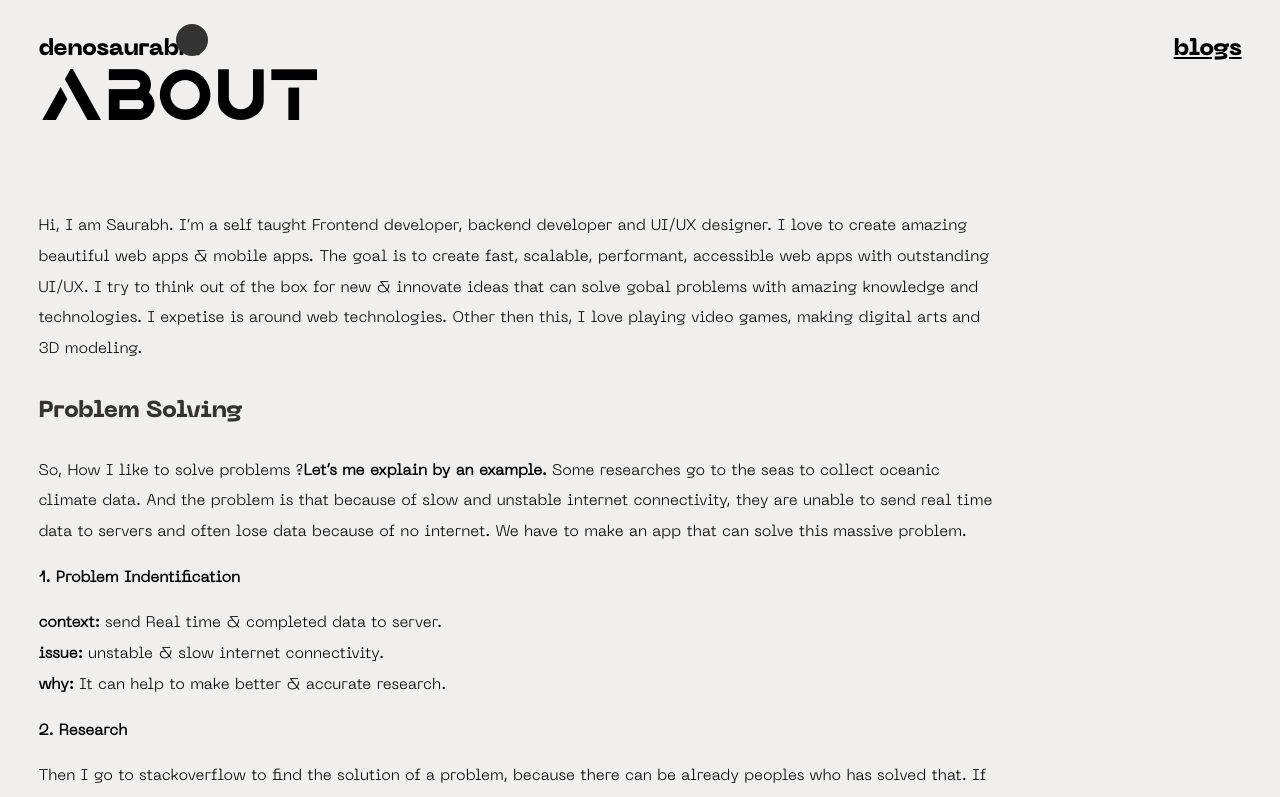
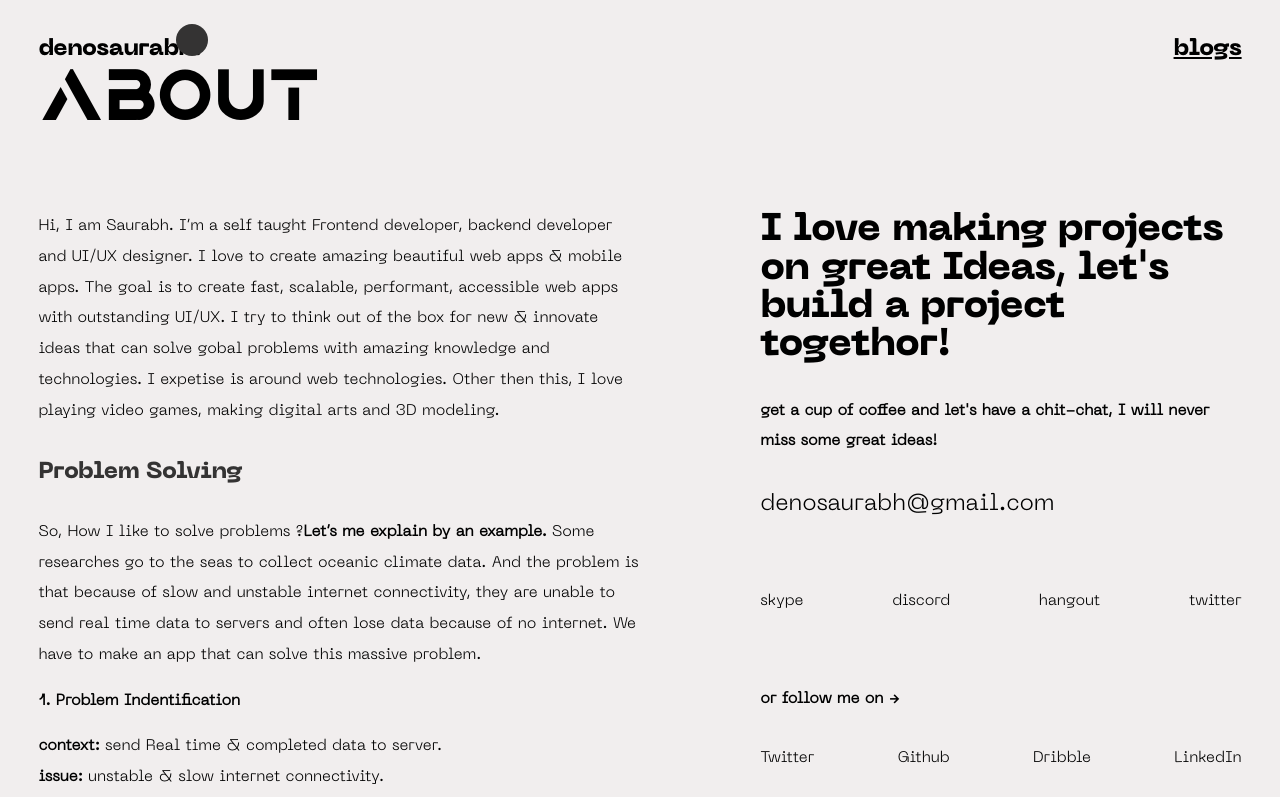
Before and after one commit to DenoSaurabh/portfolio-2020, a Next.js app: page /about in a window 1280 px wide. Shown: the top 797 px of the page. Built offline with nearby package versions, Linux system fonts and the light colour scheme.

Commit message:
Updated S About Page!

```diff
--- a/pages/about.js
+++ b/pages/about.js
@@ -1,12 +1,22 @@
 import Link from 'next/link';
 import Head from 'next/head';
 
-import { AboutPageS, AboutContent, SmallBoldText } from '../styles/pages/about';
+import {
+  AboutPageS,
+  AboutContent,
+  LeftContent,
+  RightContent,
+  SmallBoldText,
+  ChatsBox,
+  SocialBox,
+} from '../styles/pages/about';
 
 import {
   AquireSecondaryHeading,
   NeueUBoldMediumSmallText,
   NeueLightMiniText,
+  NeueLightSmallText,
+  NeueSecondaryHeading,
 } from '../styles/typography';
 
 import CustomCursor from '../components/cursor/CustomCursor';
@@ -40,26 +50,40 @@ const BlogsPage = () => (
       initial={{ opacity: 0 }}
       animate={{ opacity: 1 }}
       exit={{ opacity: 0 }}
-      transition={{ duration: 0.5 }}
+      transition={{ duration: 0.5, delay: 0.7 }}
     >
+      <LeftContent>
         <NeueLightMiniText style={{ marginBottom: '30px' }}>
           Hi, I am Saurabh. I’m a self taught Frontend developer, backend
           developer and UI/UX designer. I love to create amazing beautiful web
           apps & mobile apps. The goal is to create fast, scalable, performant,
           accessible web apps with outstanding UI/UX. I try to think out of the
-        box for new & innovate ideas that can solve gobal problems with amazing
-        knowledge and technologies. I expetise is around web technologies. Other
-        then this, I love playing video games, making digital arts and 3D
-        modeling.
+          box for new & innovate ideas that can solve gobal problems with
+          amazing knowledge and technologies. I expetise is around web
+          technologies. Other then this, I love playing video games, making
+          digital arts and 3D modeling.
         </NeueLightMiniText>
-      <NeueUBoldMediumSmallText>Problem Solving</NeueUBoldMediumSmallText>
-      <NeueLightMiniText style={{ margin: '30px 0' }}>
+        <NeueUBoldMediumSmallText
+          initial={{ opacity: 0 }}
+          animate={{ opacity: 1 }}
+          exit={{ opacity: 0 }}
+          transition={{ duration: 0.5, delay: 1.5 }}
+        >
+          Problem Solving
+        </NeueUBoldMediumSmallText>
+        <NeueLightMiniText
+          initial={{ opacity: 0 }}
+          animate={{ opacity: 1 }}
+          exit={{ opacity: 0 }}
+          transition={{ duration: 0.5, delay: 1.5 }}
+          style={{ margin: '30px 0' }}
+        >
           So, How I like to solve problems ?
           <b>Let’s me explain by an example. </b> Some researches go to the seas
-        to collect oceanic climate data. And the problem is that because of slow
-        and unstable internet connectivity, they are unable to send real time
-        data to servers and often lose data because of no internet. We have to
-        make an app that can solve this massive problem.
+          to collect oceanic climate data. And the problem is that because of
+          slow and unstable internet connectivity, they are unable to send real
+          time data to servers and often lose data because of no internet. We
+          have to make an app that can solve this massive problem.
           <SmallBoldText>1. Problem Indentification </SmallBoldText>
           <b>context:</b> send Real time & completed data to server.
           <br />
@@ -70,8 +94,8 @@ const BlogsPage = () => (
           Then I go to stackoverflow to find the solution of a problem, because
           there can be already peoples who has solved that. If not, this is more
           exciting. (let’s think this is not in StackOverFlow) I reasrch more in
-        this & discuss with my other peeps about this problem. After research I
-        found out that this is a offline database & sync problem. Then my
+          this & discuss with my other peeps about this problem. After research
+          I found out that this is a offline database & sync problem. Then my
           knowledge comes, I realised that MongoDB Realm and Firebase can solve
           these problems. I research more in these pros and cons and which can
           make better project. (Secret: most of my solutions comes at while I am
@@ -85,12 +109,64 @@ const BlogsPage = () => (
           to show the working prototype and be confident and it’works. It’s time
           to rest.
           <SmallBoldText>5. Improve </SmallBoldText>
-        Now, the problem has been solved with code, I improve my code structure
-        as well as for performance with other goddies.
+          Now, the problem has been solved with code, I improve my code
+          structure as well as for performance with other goddies.
           <br />
           <br />
           PROBLEM SOLVED!
         </NeueLightMiniText>
+      </LeftContent>
+      &nbsp;
+      <RightContent>
+        <NeueSecondaryHeading>
+          I love making projects on great Ideas, let's build a project togethor!
+        </NeueSecondaryHeading>
+        <br />
+        <b>
+          <NeueLightMiniText>
+            get a cup of coffee and let's have a chit-chat, I will never miss
+            some great ideas!
+          </NeueLightMiniText>
+        </b>
+        <br />
+        <NeueLightSmallText>denosaurabh@gmail.com</NeueLightSmallText>
+
+        <ChatsBox>
+          <NeueLightMiniText>skype</NeueLightMiniText>
+          <NeueLightMiniText>discord</NeueLightMiniText>
+          <NeueLightMiniText>hangout</NeueLightMiniText>
+          <NeueLightMiniText>twitter</NeueLightMiniText>
+        </ChatsBox>
+        <b>
+          <NeueLightMiniText>or follow me on &rarr;</NeueLightMiniText>
+        </b>
+        <SocialBox
+          initial={{ opacity: 0 }}
+          animate={{ opacity: 1 }}
+          transition={{ delay: 1.5 }}
+        >
+          <NeueLightMiniText>
+            <Link href="https://twitter.com/denosaurabh">
+              <a>Twitter</a>
+            </Link>
+          </NeueLightMiniText>
+          <NeueLightMiniText>
+            <Link href="https://github.com/denosaurabh">
+              <a>Github</a>
+            </Link>
+          </NeueLightMiniText>
+          <NeueLightMiniText>
+            <Link href="https://dribbble.com/denosaurabh">
+              <a>Dribble</a>
+            </Link>
+          </NeueLightMiniText>
+          <NeueLightMiniText>
+            <Link href="https://linkedin.com/in/denosaurabh">
+              <a>LinkedIn</a>
+            </Link>
+          </NeueLightMiniText>
+        </SocialBox>
+      </RightContent>
     </AboutContent>
   </AboutPageS>
 );
--- a/styles/components/project-box.js
+++ b/styles/components/project-box.js
@@ -14,6 +14,8 @@ export const ProjectBoxS = styled(motion.div)`
   height: 40rem;
 
   margin: 5rem;
+
+  overflow: hidden;
 `;
 
 export const ProjectIMG = styled(motion.img)`
--- a/styles/pages/about.js
+++ b/styles/pages/about.js
@@ -3,11 +3,11 @@ import { motion } from 'framer-motion';
 
 export const AboutPageS = styled.div`
   width: 100%;
-  height: 100%;
+  height: fit-content;
 `;
 
 export const AboutContent = styled(motion.div)`
-  width: 80%;
+  width: 100%;
   height: fit-content;
 
   margin-top: 8rem;
@@ -15,14 +15,52 @@ export const AboutContent = styled(motion.div)`
   line-height: 3.2rem;
 
   display flex;
-  flex-direction: column;
+  justify-content: space-between;
+  flex-wrap: wrap;
 
   @media (max-width: 500px) {
     width: 100%;
   }
 `;
 
+export const LeftContent = styled(motion.div)`
+  flex-basis: 50%;
+  min-width: 250px;
+
+  height: 100%;
+`;
+
+export const RightContent = styled(motion.div)`
+  flex-basis: 40%;
+  min-width: 250px;
+
+  height: 100%;
+`;
+
 export const SmallBoldText = styled.b`
   display: block;
   margin: 15px 0;
 `;
+
+export const ChatsBox = styled.div`
+  width: 100%;
+  height: fit-content;
+
+  margin: 7rem 0;
+
+  display: flex;
+  justify-content: space-between;
+  flex-wrap: wrap;
+`;
+
+export const SocialBox = styled(motion.div)`
+  width: 100%;
+
+  margin: 3rem 0;
+
+  display: flex;
+  justify-content: space-between;
+  align-items: center;
+
+  color: grey;
+`;
--- a/styles/pages/projects.js
+++ b/styles/pages/projects.js
@@ -34,7 +34,7 @@ export const ProjectsPageS = styled(motion.div)`
   }
 `;
 
-export const BigProjectsContent = styled.div`
+export const BigProjectsContent = styled(motion.div)`
   margin-top: 12rem;
 
   width: 100%;
--- a/styles/typography.js
+++ b/styles/typography.js
@@ -35,6 +35,8 @@ export const NeuePrimaryHeading = styled(motion.h3)`
 export const NeueSecondaryHeading = styled(motion.h3)`
   font-family: 'Neue-ultrabold';
   font-size: 4rem;
+
+  line-height: 4rem;
 `;
 
 export const NeueTertiaryHeading = styled(motion.h3)`
```
Also changed, not shown: components/header/header.js (+0 -31 lines), components/project-box/project-box.js (+12 -5 lines), pages/projects.js (+9 -2 lines), pages/skills.js (+39 -6 lines), styles/components/header.styles.js (+0 -12 lines), 1 other file (tests, documents, lock files or other folders). Lines whose indentation alone changed are shown as unchanged.
